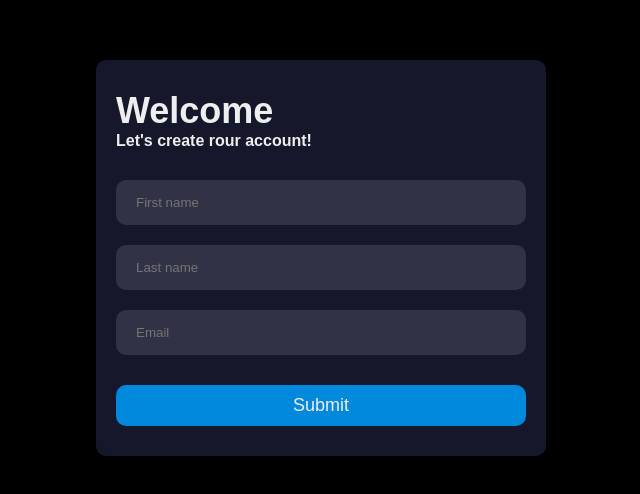
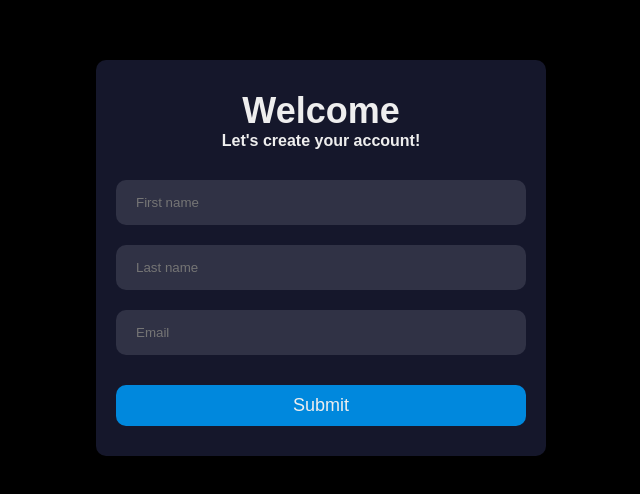
Before and after one commit to tidanti/simple-form, a plain HTML site: page index.html in a window 1280 px wide. Shown: the part 142-636 px from the top of the page, without its empty margins (319-959 px from the left). Drawn offline with Linux system fonts and the light colour scheme.

Commit message:
Fixed headers bugs (centering and text).

```diff
--- a/index.html
+++ b/index.html
@@ -12,7 +12,7 @@
 <body>
     <form action="#" method="post">
         <h1>Welcome</h1>
-        <h2>Let's create rour account!</h2>
+        <h2>Let's create your account!</h2>
 
         <div>
             <input type="text" id="first-name" name="user_firstName" placeholder="First name" required>
--- a/style.css
+++ b/style.css
@@ -21,6 +21,7 @@ h1, h2 {
     color: #eee;
     margin: 0;
     font-family: sans-serif;
+    align-self: center;
 }
 
 h1 + h2 {
```
